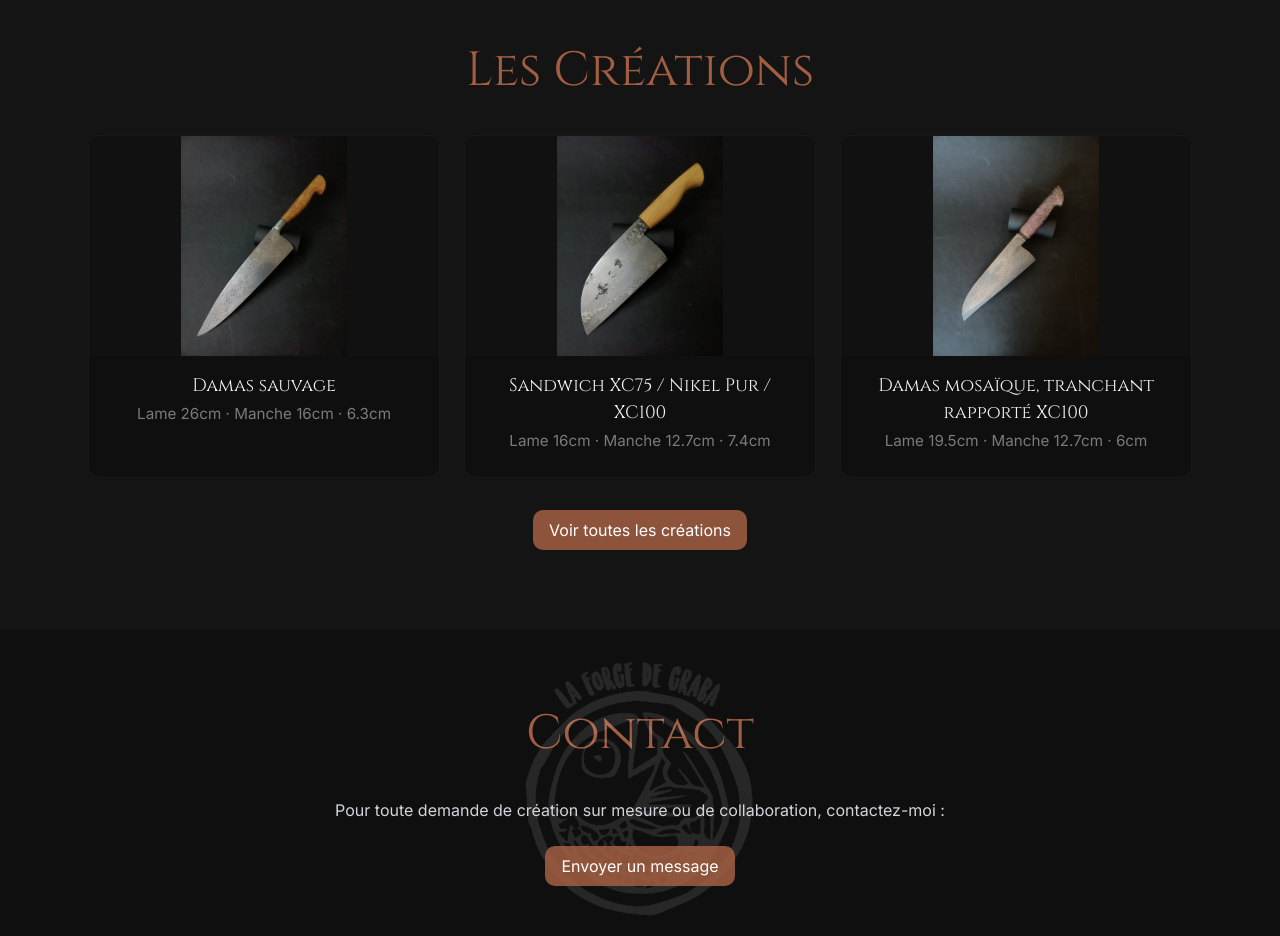
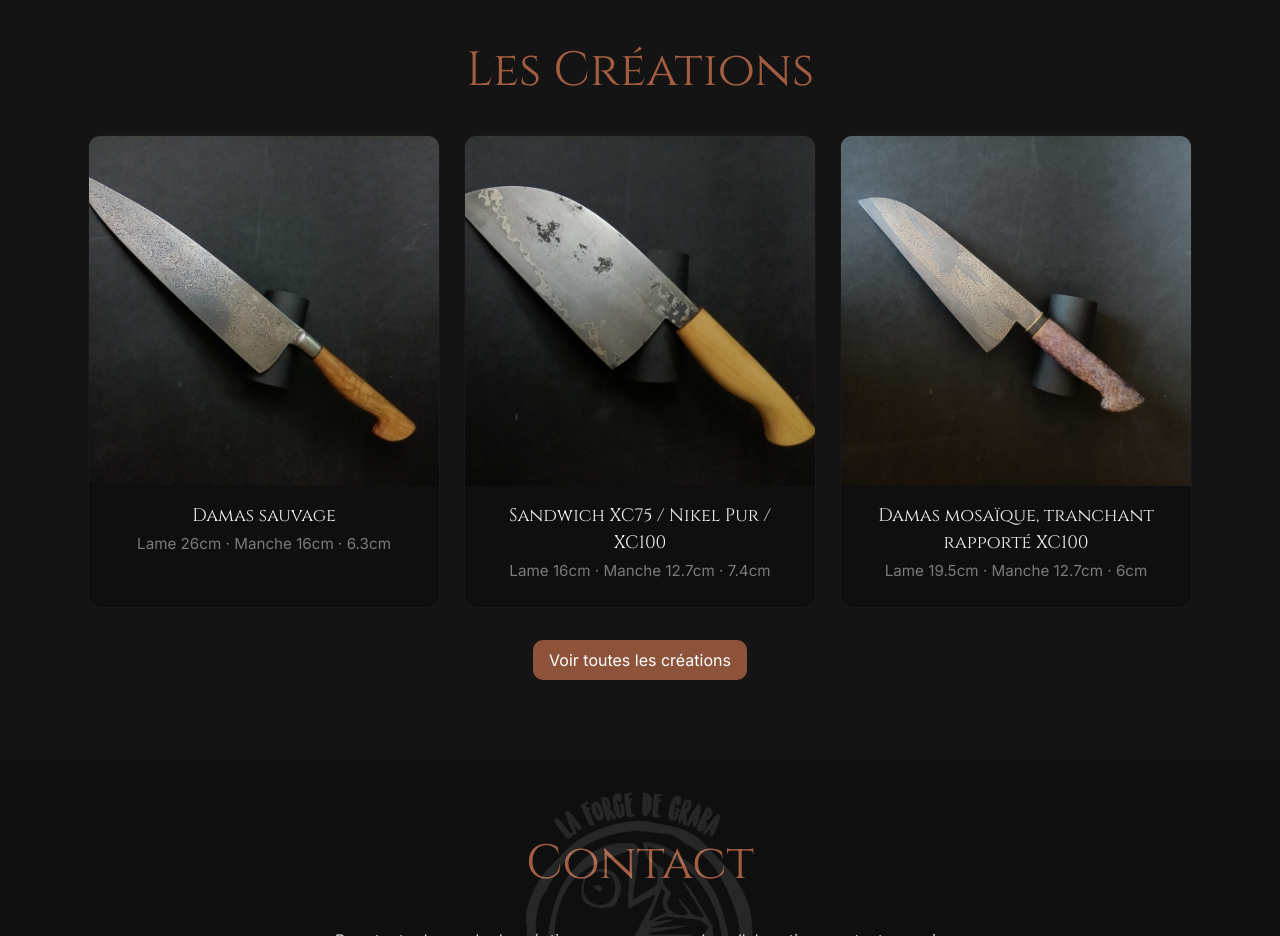
Before and after one commit to Martin-Noel/forgedegraba, a Next.js app: page / in a window 1280 px wide. Shown: the part 1480-2416 px from the top of the page. Built offline with nearby package versions, Linux system fonts and the light colour scheme.

Commit message:
feat: rotated featured knives on main page

```diff
--- a/src/app/page.tsx
+++ b/src/app/page.tsx
@@ -3,6 +3,7 @@
 import Image from "next/image";
 import creations from "../data/creations.json";
 import OpenContactButton from "../components/OpenContactButton";
+import ImagePreview from "../components/ImagePreview";
 
 type Creation = {
   id: string;
@@ -248,12 +249,7 @@ export default function HomePage() {
                   className="creation-card snap-center sm:snap-none block h-full"
                 >
                   <div className="card-media">
-                    <Image
-                      src={c.image}
-                      alt={c.title}
-                      fill
-                      className="next-image"
-                    />
+                    <ImagePreview src={c.image} alt={c.title} rotate90 />
                   </div>
                   <div className="card-body">
                     {/* Title + meta centered to match creations page */}
```
